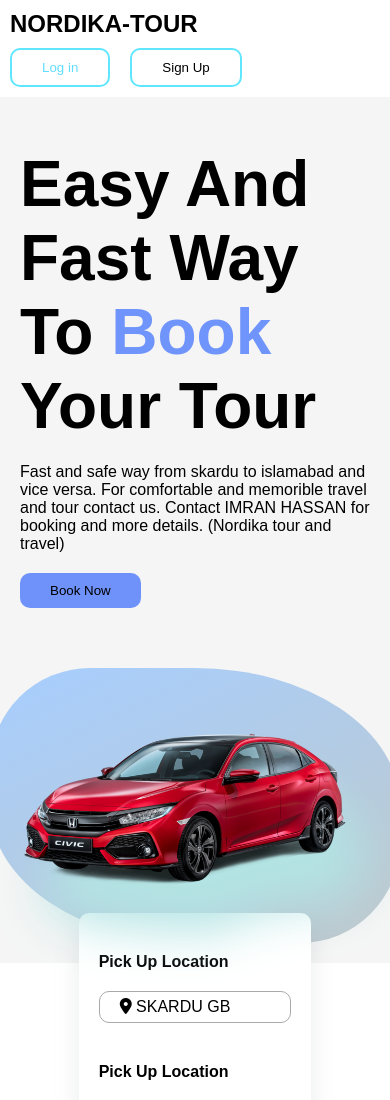
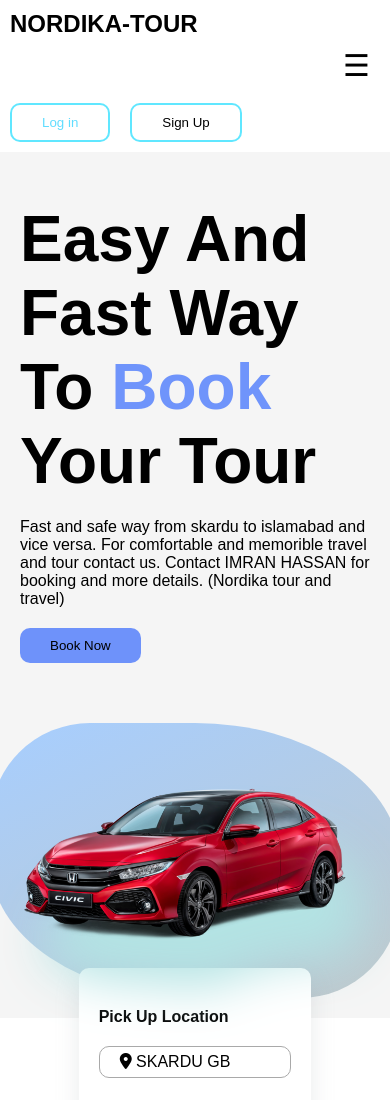
Before and after one commit to Khani-pro/khan, a plain HTML site: page index.html in a window 390 px wide. Shown: the top 1100 px of the page. Drawn offline with Linux system fonts and the light colour scheme.

Commit message:
index.html

```diff
--- a/index.html
+++ b/index.html
@@ -16,8 +16,10 @@
         <div class="logo">
             <h1>NORDIKA-TOUR</h1>
         </div>
-
-        <div class="item">
+        <div class="hamburger" id="hamburger-menu">
+            &#9776;
+        </div>
+        <div class="item" id="nav-items">
             <a class="home-btn" href="/">Home</a>
             <a href="/">Book Car</a>
             <a href="/">Contact Us</a>
@@ -95,6 +97,6 @@
             <a href="/">Privacy Policy</a>
         </div>
     </footer>
+    <script src="script.js"></script>
 </body>
-
 </html>
```
